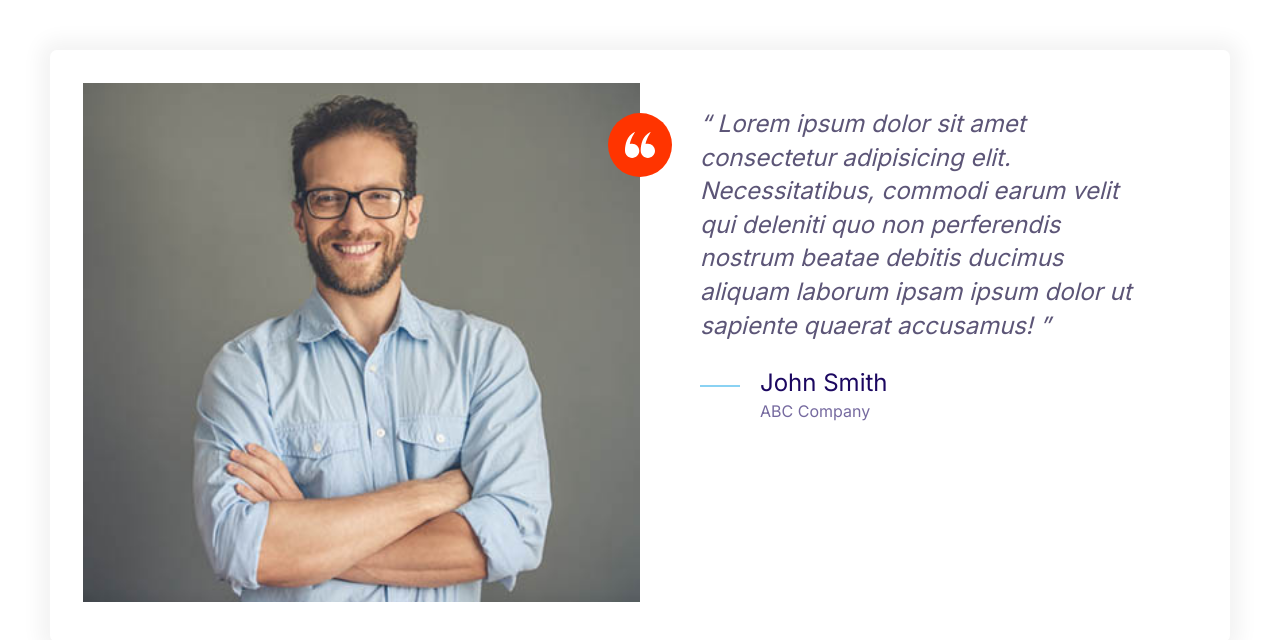
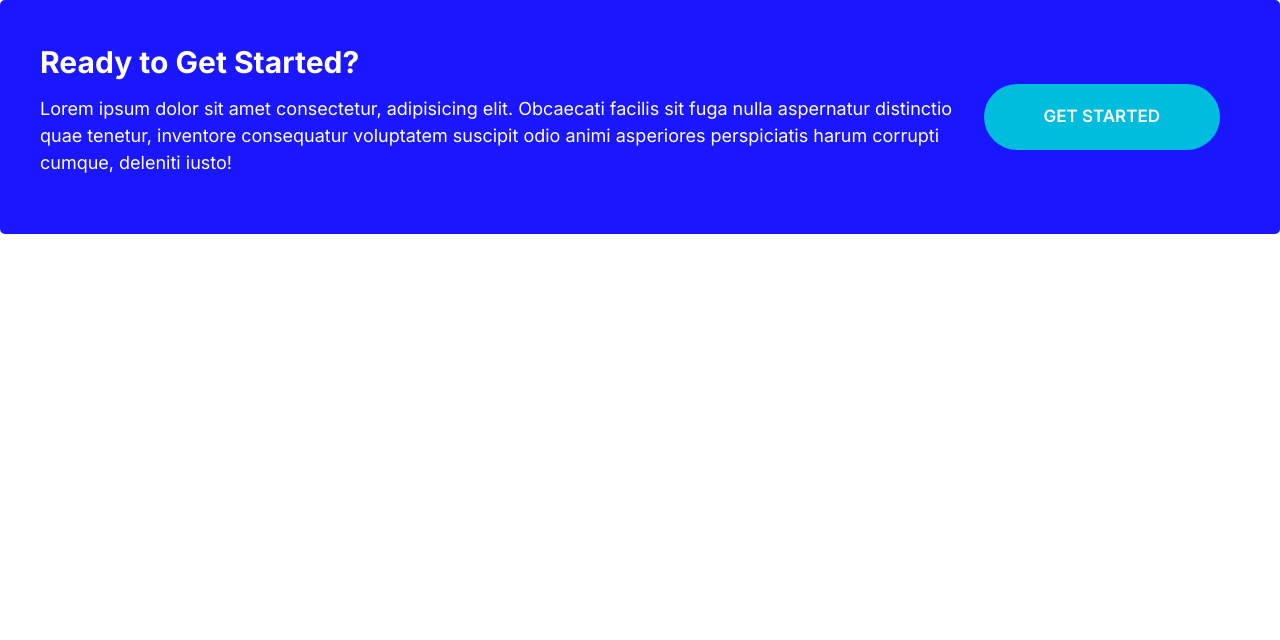
Before and after one commit to MohamedTahaCS/Hoster, a plain HTML site: page index.html in a window 1280 px wide. Drawn offline with Linux system fonts and the light colour scheme.

Commit message:
Build the callout component.

```diff
--- a/css/styles.css
+++ b/css/styles.css
@@ -246,6 +246,11 @@ a {
 .btn--block {
     display: inline-block;
     width: 100%;
+}
+
+.btn--stretched {
+    padding-left: 6rem;
+    padding-right: 6rem;
 }
 
 @media screen and (min-width: 1024px) {
@@ -504,3 +509,46 @@ a {
         margin-left: 6rem;
     }
 }
+
+
+/* Callouts */
+
+.callout {
+    padding: 4rem;
+    border-radius: 5px;
+}
+
+.callout--primary {
+    background: var(--color-primary);
+    color: #fff;
+}
+
+.callout__heading {
+    color: #fff;
+    margin-top: 0;
+    font-size: 3rem;
+}
+
+.callout .btn {
+    justify-self: center;
+    align-self: center;
+}
+
+.callout__content {
+    text-align: center;
+}
+
+@media screen and (min-width: 768px) {
+    .callout .grid--1x2 {
+        grid-template-columns: 1fr auto;
+    }
+
+    .callout__content {
+        text-align: left;
+    }
+
+    .callout .btn {
+        justify-self: start;
+        margin: 0 2rem;
+    }
+}
--- a/index.html
+++ b/index.html
@@ -14,48 +14,22 @@
         <link rel="stylesheet" href="css/normalize.css" />
         <link rel="stylesheet" href="css/styles.css" />
     </head>
-    <body style="padding: 5rem">
-        <div class="card testimonial">
+    <body>
+        <div class="callout callout--primary">
             <div class="grid grid--1x2">
-                <div class="testimonial__image">
-                    <img
-                        src="images/testimonial.jpg"
-                        alt="A happy, smiling customer"
-                    />
-                    <span class="icon-container icon-container--accent">
-                        <svg class="icon icon--small icon--white">
-                            <use xlink:href="/images/sprite.svg#quotes"></use>
-                        </svg>
-                    </span>
+                <div class="callout__content">
+                    <h2 class="callout__heading">Ready to Get Started?</h2>
+                    <p>
+                        Lorem ipsum dolor sit amet consectetur, adipisicing
+                        elit. Obcaecati facilis sit fuga nulla aspernatur
+                        distinctio quae tenetur, inventore consequatur
+                        voluptatem suscipit odio animi asperiores perspiciatis
+                        harum corrupti cumque, deleniti iusto!
+                    </p>
                 </div>
-
-                <blockquote class="quote">
-                    <p class="quote__text">
-                        Lorem ipsum dolor sit amet consectetur adipisicing elit.
-                        Necessitatibus, commodi earum velit qui deleniti quo non
-                        perferendis nostrum beatae debitis ducimus aliquam
-                        laborum ipsam ipsum dolor ut sapiente quaerat accusamus!
-                    </p>
-                    <footer>
-                        <div class="media">
-                            <div class="media__image">
-                                <svg class="icon icon--primary quote__line">
-                                    <use
-                                        xlink:href="/images/sprite.svg#line"
-                                    ></use>
-                                </svg>
-                            </div>
-                            <div class="media__body">
-                                <h3 class="media__title quote__author">
-                                    John Smith
-                                </h3>
-                                <p class="media__text quote__organization">
-                                    ABC Company
-                                </p>
-                            </div>
-                        </div>
-                    </footer>
-                </blockquote>
+                <a href="#" class="btn btn--secondary btn--stretched"
+                    >Get Started</a
+                >
             </div>
         </div>
     </body>
```
Also changed, not shown: components/callout.html (added, +14 -0 lines).
